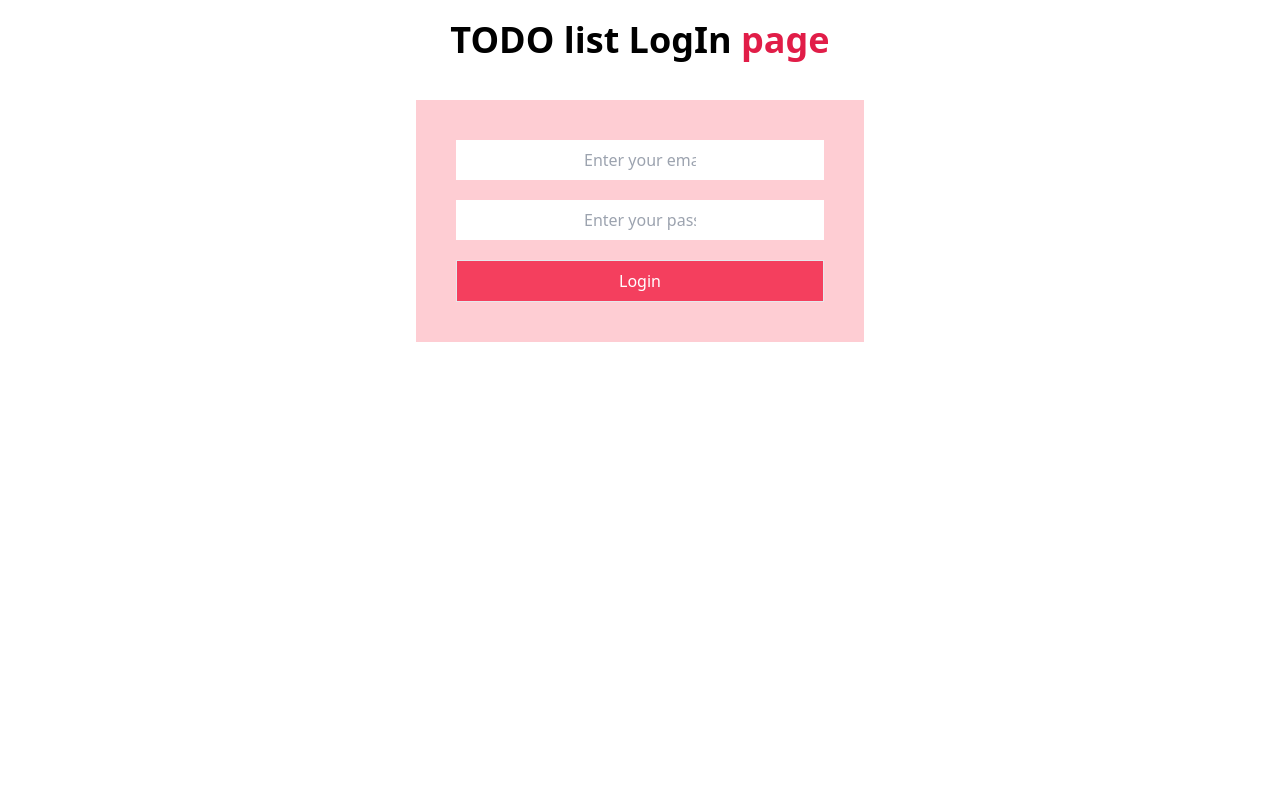
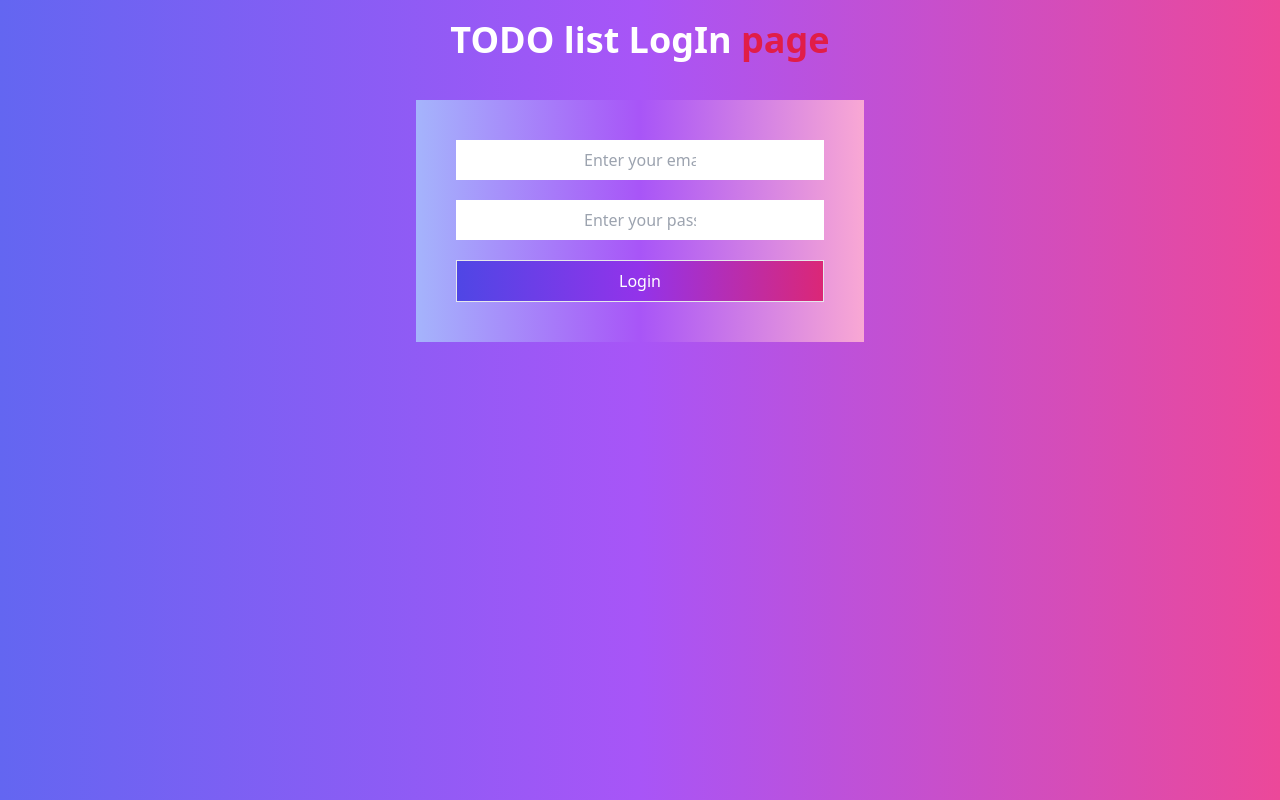
Before and after one commit to rashedahmed0/todo-list-, a plain HTML site: page login.html in a window 1280 px wide. Drawn offline with nearby package versions, Linux system fonts and the light colour scheme.

Commit message:
todo complete

```diff
--- a/login.html
+++ b/login.html
@@ -8,16 +8,18 @@
     <script src="https://cdn.tailwindcss.com"></script>
 </head>
 
-<body>
+<body class="bg-gradient-to-r from-indigo-500 via-purple-500 to-pink-500">
     <div class="container mx-auto px-4 mt-5">
-        <h1 class="text-center text-4xl font-bold mb-10"> TODO list LogIn <span class="text-rose-600">page</span></h1>
+        <h1 class="text-center text-4xl font-bold mb-10 text-white"> TODO list LogIn <span class=" text-rose-600">
+                page</span></h1>
 
-        <section class="login mx-auto p-10 bg-rose-200 max-w-md">
+        <section class="login mx-auto p-10 bg-gradient-to-r from-indigo-300 via-purple-500 to-pink-300 max-w-md">
             <input id="email" type="email" placeholder="Enter your email"
                 class="py-2 px-5 md:px-32 outline-none mb-5 block w-full">
             <input id="password" type="password" placeholder="Enter your password"
                 class="py-2 px-5 md:px-32 outline-none mb-5 block w-full">
-            <button id="btn" class="border bg-rose-500 px-8 py-2 text-white w-full">Login</button>
+            <button id="btn"
+                class="border bg-gradient-to-r from-indigo-600 via-purple-600 to-pink-600 px-8 py-2 text-white w-full">Login</button>
         </section>
     </div>
 
```
Also changed, not shown: index.html (+20 -4 lines).
